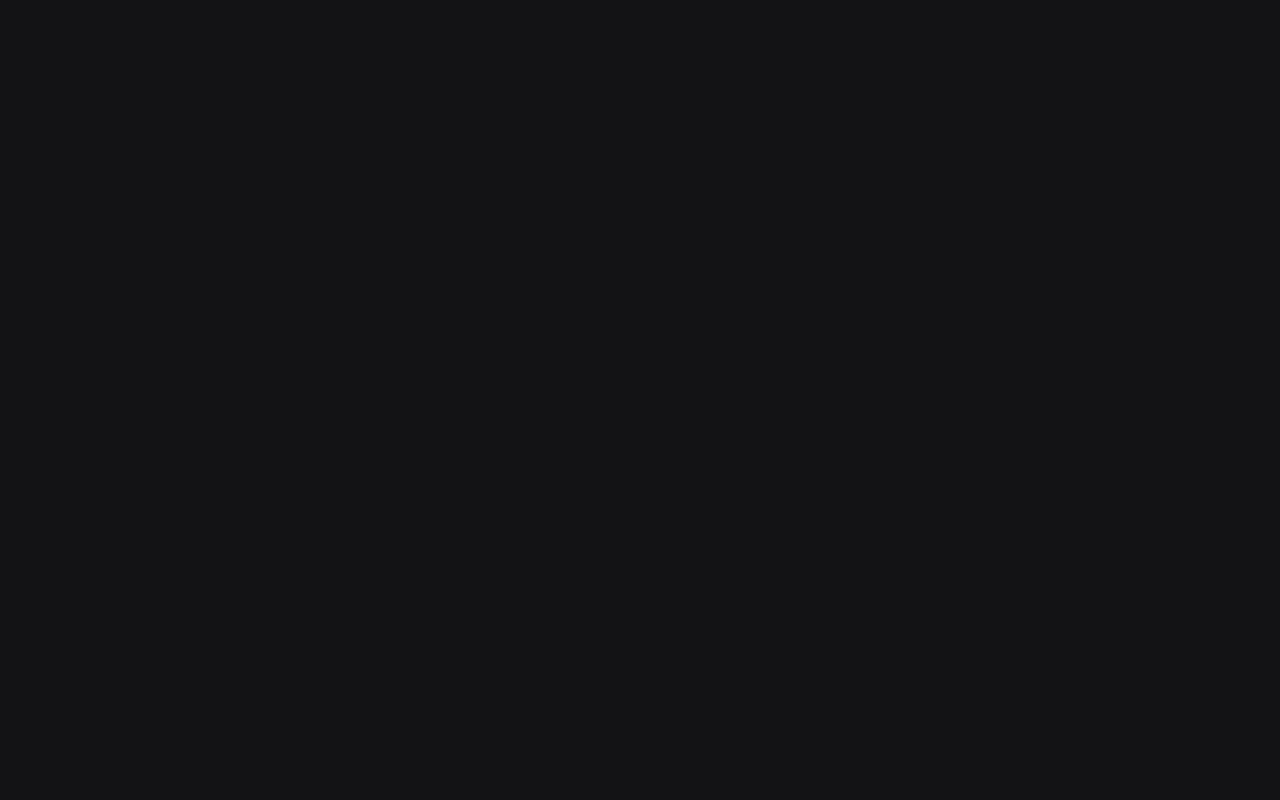
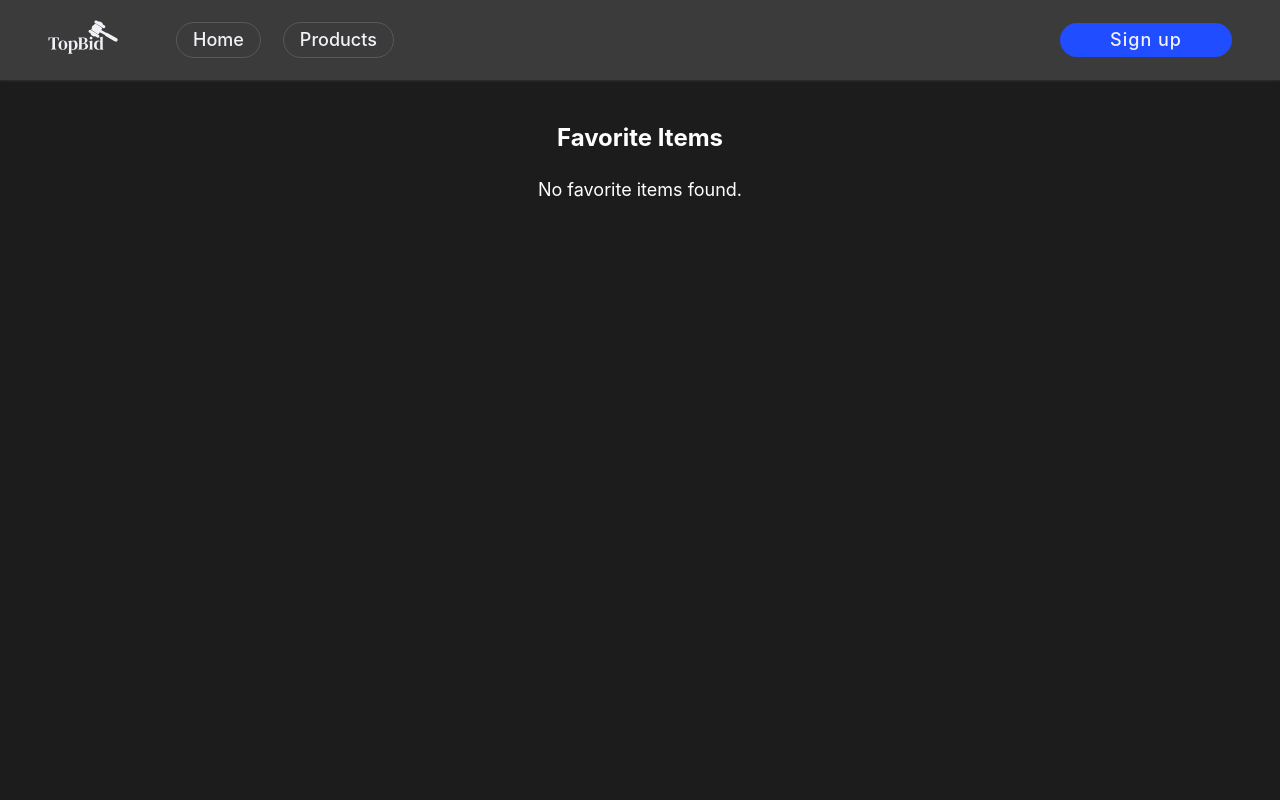
Before and after one commit to Eater228/team-project-fe, a React (Vite) app: page /#/save in a window 1280 px wide. Before the commit this address had no page. Shown: the top 800 px of the page. Built offline with nearby package versions, Linux system fonts and the light colour scheme.

Commit message:
Add fix for auth error message

```diff
--- a/src/Component/AuthPage/AuthPage.module.scss
+++ b/src/Component/AuthPage/AuthPage.module.scss
@@ -212,6 +212,8 @@
   padding: 0 24px;
   display: flex;
   justify-content: flex-start;
+  align-items: flex-start;
+  text-align: left;
 }
 
 .forgotPassword {
--- /dev/null
+++ b/src/Component/FavoritePage/FavoritePage.module.scss
@@ -0,0 +1,15 @@
+.favoritePage {
+  padding: 20px;
+  min-height: 100vh; // Ensure the component stretches to the full height of the viewport
+  background-color: #1C1C1D;
+  color: #fff;
+
+  h2 {
+    font-size: 24px;
+    margin-bottom: 20px;
+  }
+
+  p {
+    font-size: 18px;
+  }
+}
--- /dev/null
+++ b/src/Component/FavoritePage/FavoritePage.tsx
@@ -0,0 +1,22 @@
+import React from 'react';
+import { useSelector } from 'react-redux';
+import { RootState } from '../../Store/Store';
+import { CardList } from '../CardList';
+import { BackToTop } from '../BackToTop/BackToTop';
+import styles from './FavoritePage.module.scss';
+
+export const FavoritePage: React.FC = () => {
+  const favoriteItems = useSelector((state: RootState) => state.favorite.items);
+
+  return (
+    <div className={styles.favoritePage}>
+      <h2>Favorite Items</h2>
+      {favoriteItems.length > 0 ? (
+        <CardList products={favoriteItems} name="Favorites" itemsPerPage={12} />
+      ) : (
+        <p>No favorite items found.</p>
+      )}
+      <BackToTop />
+    </div>
+  );
+};
--- a/src/Component/Footer/Footer.tsx
+++ b/src/Component/Footer/Footer.tsx
@@ -9,7 +9,7 @@ export const Footer = () => {
       <GridContainer>
         <div className={styles.content}>
           <div className={styles.top}>
-            <NavLink to="/">
+            <NavLink to="/Home">
               <img
                 src="/img/icons/Vector.svg"
                 alt="Logo"
--- a/src/Component/InfoPage/InfoPage.module.scss
+++ b/src/Component/InfoPage/InfoPage.module.scss
@@ -22,8 +22,8 @@
 }
 
 .image {
-  max-width: 662px; /* Ensure the image block takes half the screen */
-  max-height: 668px; /* Ensure the image block has a defined height */
+  // max-width: 662px; /* Ensure the image block takes half the screen */
+  min-height: 472px; /* Ensure the image block has a defined height */
   width: 100%;
   height: 100%; /* Ensure the image takes the full height of the image block */
   display: flex;
@@ -104,7 +104,7 @@
   flex-direction: column;
   align-items: flex-start;
   width: 50%; /* Ensure the description block takes half the screen */
-  max-width: 600px;
+  // max-width: 600px;
 
   h2 {
 
--- a/src/Component/InfoPage/InfoPage.tsx
+++ b/src/Component/InfoPage/InfoPage.tsx
@@ -114,6 +114,7 @@ export const InfoPage: React.FC = () => {
     }
   };
 
+
   if (!product) {
     return <div>Loading...</div>;
   }
--- a/src/Root.tsx
+++ b/src/Root.tsx
@@ -11,6 +11,7 @@ import { AuthPageFormik } from './Component/AuthPage/AuthPageFormik'
 import { ForgotPassword } from './Component/AuthPage/ForgotPassword/ForgotPassword'
 import { ResetPassword } from './Component/AuthPage/ResetPassword/ResetPassword'
 import { InfoPage } from './Component/InfoPage/InfoPage'
+import { FavoritePage } from './Component/FavoritePage/FavoritePage'
 
 export const Root = () => (
   <Router>
@@ -24,6 +25,7 @@ export const Root = () => (
         <Route path='/Home' element={<MainPage />} />
         <Route path='/profile' element={<Profile />} />
         <Route path='/product' element={<ProductPage />} />
+        <Route path='/save' element={<FavoritePage />} />
         <Route path='/info/:itemId' element={<InfoPage />} />
       </Route>
     </Routes>
```
